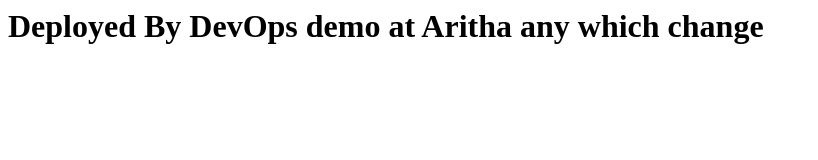
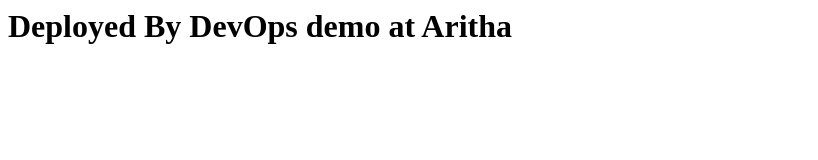
Before and after one commit to mohansmani/devopsdemo, a plain HTML site: page index.html in a window 1280 px wide. Shown: the whole page, without its empty margins (0-818 px from the left). Drawn offline with Linux system fonts and the light colour scheme.

Commit message:
some change bug fix 2344

```diff
--- a/index.html
+++ b/index.html
@@ -1,5 +1,5 @@
 <html>
 <body>
-<h1>Deployed By DevOps demo at Aritha any which change</h1>
+<h1>Deployed By DevOps demo at Aritha</h1>
 </body>
 </html>
```
